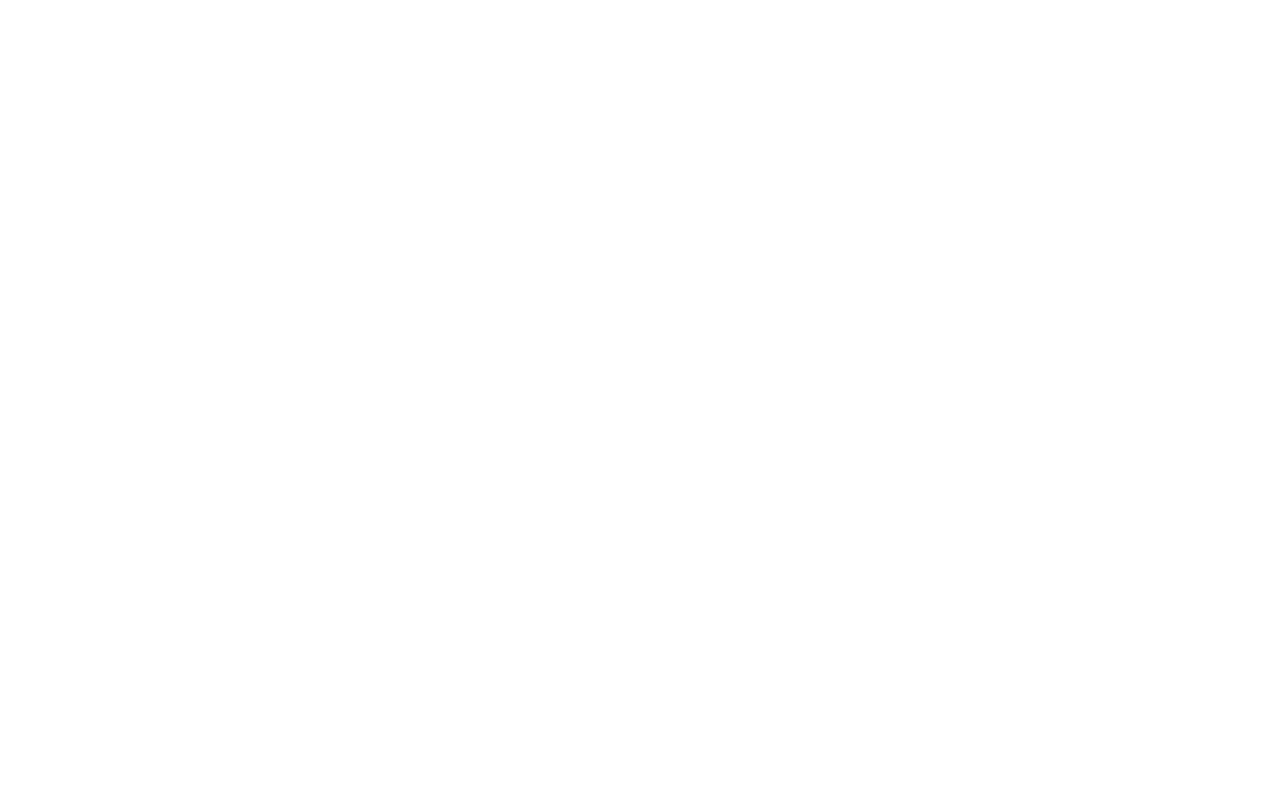
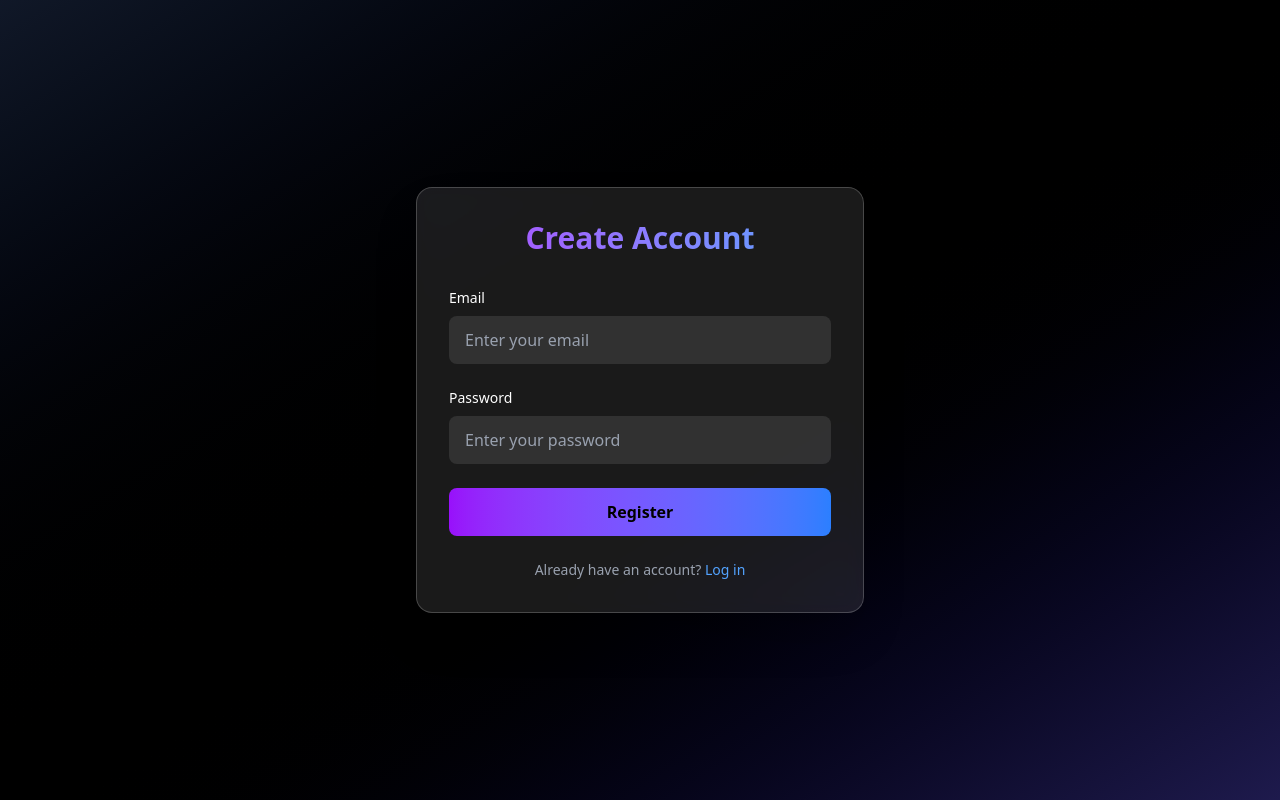
Before and after one commit to starkid111/User-Manager-App, a React (Vite) app: page /register in a window 1280 px wide. Before the commit this address had no page. Built offline with nearby package versions, Linux system fonts and the light colour scheme.

Commit message:
register page created

```diff
--- a/src/App.tsx
+++ b/src/App.tsx
@@ -4,11 +4,13 @@
 import DashboardLayout from "./components/DashboardLayout";
 import GadgetList from "./components/GadgetList";
 import Login from "./auth/Login";
+import Register from "./auth/Register";
 
 const App = () => {
   return (
     <Routes>
       <Route path="/login" element={<Login />} />
+      <Route path="/register" element={<Register />} />
       <Route
         path="/"
         element={
--- a/src/auth/Login.tsx
+++ b/src/auth/Login.tsx
@@ -1,27 +1,23 @@
 import React, { useState } from "react";
 
 import { useAuth } from "./AuthContext";
-import { useNavigate } from "react-router-dom";
 
 const Login: React.FC = () => {
   const { login } = useAuth();
-  const navigate = useNavigate();
-
   const [email, setEmail] = useState("");
   const [password, setPassword] = useState("");
   const [error, setError] = useState("");
   const [loading, setLoading] = useState(false);
 
-  const handleLogin = async (e: React.FormEvent) => {
+  const handleSubmit = async (e: React.FormEvent) => {
     e.preventDefault();
     setError("");
     setLoading(true);
 
     try {
       await login(email, password);
-      navigate("/");
     } catch (err: any) {
-      setError(err.message || "Invalid email or password");
+      setError(err.message || "Failed to log in");
     } finally {
       setLoading(false);
     }
@@ -29,36 +25,35 @@
 
   return (
     <div className="flex items-center justify-center min-h-screen bg-gradient-to-br from-gray-900 via-black to-indigo-950">
-      <div className="bg-white/10 backdrop-blur-lg border border-white/20 p-8 rounded-2xl shadow-xl w-[380px]">
-        <h1 className="text-3xl font-bold text-white text-center mb-6">
+      <div className="w-full max-w-md p-8 rounded-2xl bg-white/10 backdrop-blur-md shadow-2xl border border-white/20">
+        <h1 className="text-3xl font-bold text-center mb-8 bg-gradient-to-r from-purple-500 to-blue-400 bg-clip-text text-transparent">
           Welcome Back 👋
         </h1>
-
         {error && (
-          <p className="bg-red-500/10 text-red-400 border border-red-500/20 text-sm p-2 mb-4 rounded text-center">
-            {error}
-          </p>
+          <p className="text-red-500 text-sm text-center mb-3">{error}</p>
         )}
 
-        <form onSubmit={handleLogin} className="space-y-4">
+        <form onSubmit={handleSubmit} className="space-y-4">
           <div>
+            <label className="block text-sm mb-2">Email</label>
             <input
               type="email"
-              placeholder="Email"
+              className="w-full p-3 rounded-lg bg-[#1A2236] border border-gray-700 outline-none focus:ring-2 focus:ring-blue-600 transition"
+              placeholder="Enter your email"
               value={email}
               onChange={(e) => setEmail(e.target.value)}
-              className="w-full bg-white/10 border border-white/20 text-white placeholder-gray-400 rounded-lg p-3 focus:outline-none focus:ring-2 focus:ring-indigo-500"
               required
             />
           </div>
 
           <div>
+            <label className="block text-sm mb-2">Password</label>
             <input
               type="password"
-              placeholder="Password"
+              className="w-full p-3 rounded-lg bg-[#1A2236] border border-gray-700 outline-none focus:ring-2 focus:ring-blue-600 transition"
+              placeholder="Enter your password"
               value={password}
               onChange={(e) => setPassword(e.target.value)}
-              className="w-full bg-white/10 border border-white/20 text-white placeholder-gray-400 rounded-lg p-3 focus:outline-none focus:ring-2 focus:ring-indigo-500"
               required
             />
           </div>
@@ -66,18 +61,15 @@
           <button
             type="submit"
             disabled={loading}
-            className="w-full bg-gradient-to-r from-indigo-600 to-purple-700 py-2 rounded-lg font-semibold hover:opacity-90 transition"
+            className="w-full py-3 rounded-lg bg-blue-600 hover:bg-blue-700 transition font-medium"
           >
             {loading ? "Logging in..." : "Login"}
           </button>
         </form>
 
-        <p className="text-center text-sm text-gray-400 mt-6">
+        <p className="text-center text-sm text-gray-400 mt-4">
           Don’t have an account?{" "}
-          <a
-            href="/register"
-            className="text-indigo-400 hover:text-indigo-300 transition"
-          >
+          <a href="/register" className="text-blue-500 hover:underline">
             Register
           </a>
         </p>
--- a/src/auth/Register.tsx
+++ b/src/auth/Register.tsx
@@ -0,0 +1,93 @@
+import React, { useState } from "react";
+
+import { useAuth } from "./AuthContext";
+
+const Register: React.FC = () => {
+  const { register } = useAuth();
+
+  const [email, setEmail] = useState("");
+  const [password, setPassword] = useState("");
+  const [isLoading, setIsLoading] = useState(false);
+  const [error, setError] = useState("");
+  const [success, setSuccess] = useState("");
+
+  const handleSubmit = async (e: React.FormEvent) => {
+    e.preventDefault();
+    setError("");
+    setSuccess("");
+    setIsLoading(true);
+
+    try {
+      await register(email, password);
+      setSuccess("Account created successfully!");
+    } catch (err: any) {
+      setError(err.message || "Registration failed");
+    } finally {
+      setIsLoading(false);
+    }
+  };
+
+  return (
+    <div className="flex items-center justify-center min-h-screen bg-gradient-to-br from-gray-900 via-black to-indigo-950">
+      <div className="w-full max-w-md p-8 rounded-2xl bg-white/10 backdrop-blur-md shadow-2xl border border-white/20">
+        <h2 className="text-3xl font-bold text-center mb-8 bg-gradient-to-r from-purple-500 to-blue-400 bg-clip-text text-transparent">
+          Create Account
+        </h2>
+
+        {error && (
+          <p className="bg-red-500/10 text-red-400 border border-red-500/20 text-sm p-2 mb-4 rounded text-center">
+            {error}
+          </p>
+        )}
+        {success && (
+          <p className="bg-red-500/10 text-green-400 border border-red-500/20 text-sm p-2 mb-4 rounded text-center">
+            {success}
+          </p>
+        )}
+
+        <form onSubmit={handleSubmit} className="space-y-6">
+          <div>
+            <label className="block text-sm font-medium mb-2 text-white">Email</label>
+            <input
+              type="email"
+              value={email}
+              onChange={(e) => setEmail(e.target.value)}
+              className="w-full px-4 py-3 rounded-lg bg-white/10 text-white placeholder-gray-400 focus:outline-none focus:ring-2 focus:ring-purple-500"
+              placeholder="Enter your email"
+              required
+            />
+          </div>
+
+          <div>
+            <label className="block text-sm font-medium mb-2 text-white">Password</label>
+            <input
+              type="password"
+              value={password}
+              onChange={(e) => setPassword(e.target.value)}
+              className="w-full px-4 py-3 rounded-lg bg-white/10 text-white placeholder-gray-400 focus:outline-none focus:ring-2 focus:ring-purple-500"
+              placeholder="Enter your password"
+              required
+            />
+          </div>
+
+          <button
+            type="submit"
+            disabled={isLoading}
+            className="w-full py-3 rounded-lg bg-gradient-to-r from-purple-600 to-blue-500 font-semibold hover:opacity-90 transition duration-300 disabled:opacity-50"
+          >
+            {isLoading ? "Creating account..." : "Register"}
+          </button>
+        </form>
+
+        <p className="mt-6 text-center text-sm text-gray-400">
+          Already have an account?{" "}
+          <a href="/login" className="text-blue-400 hover:text-blue-300">
+            Log in
+          </a>
+        </p>
+      </div>
+    </div>
+  );
+};
+
+export default Register;
```
